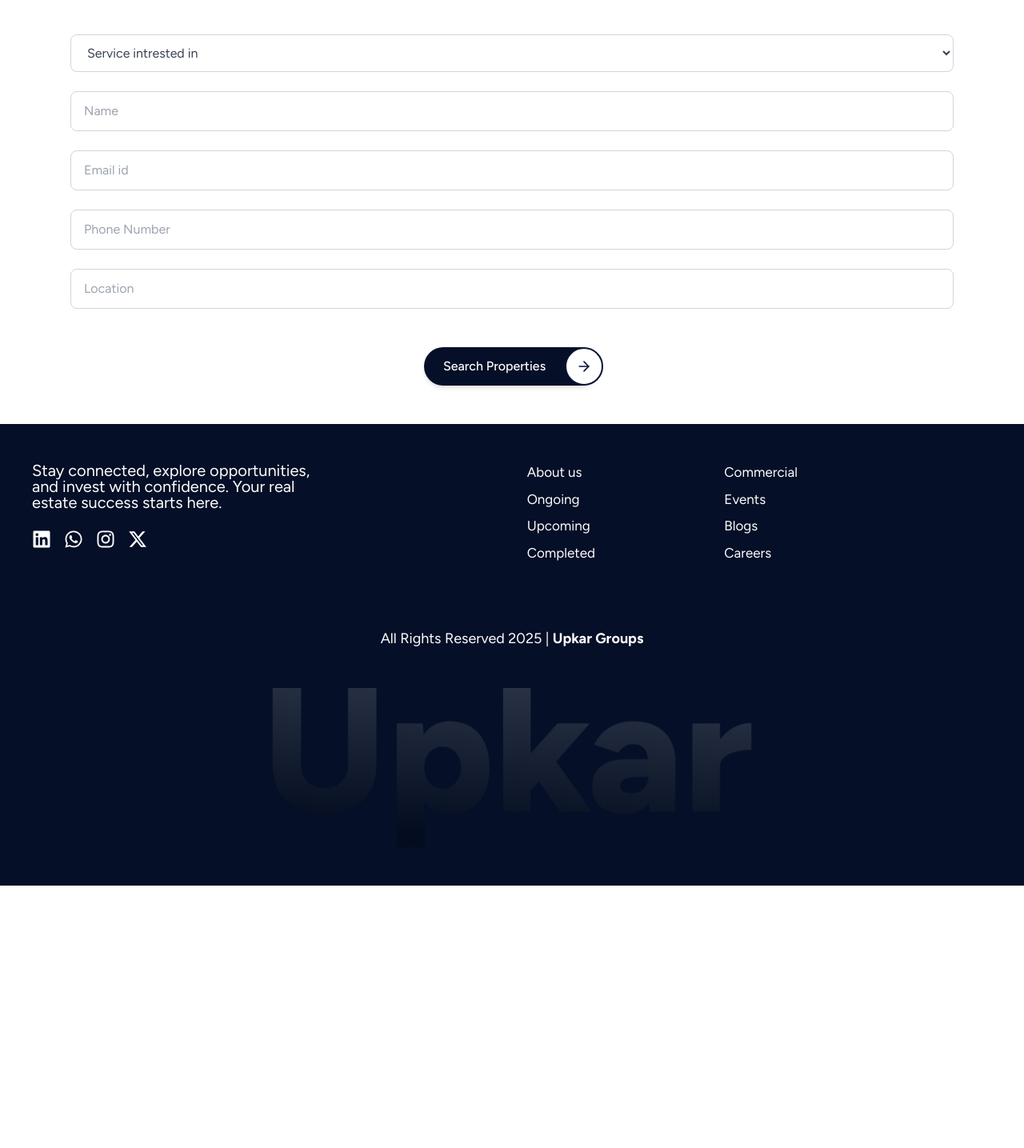
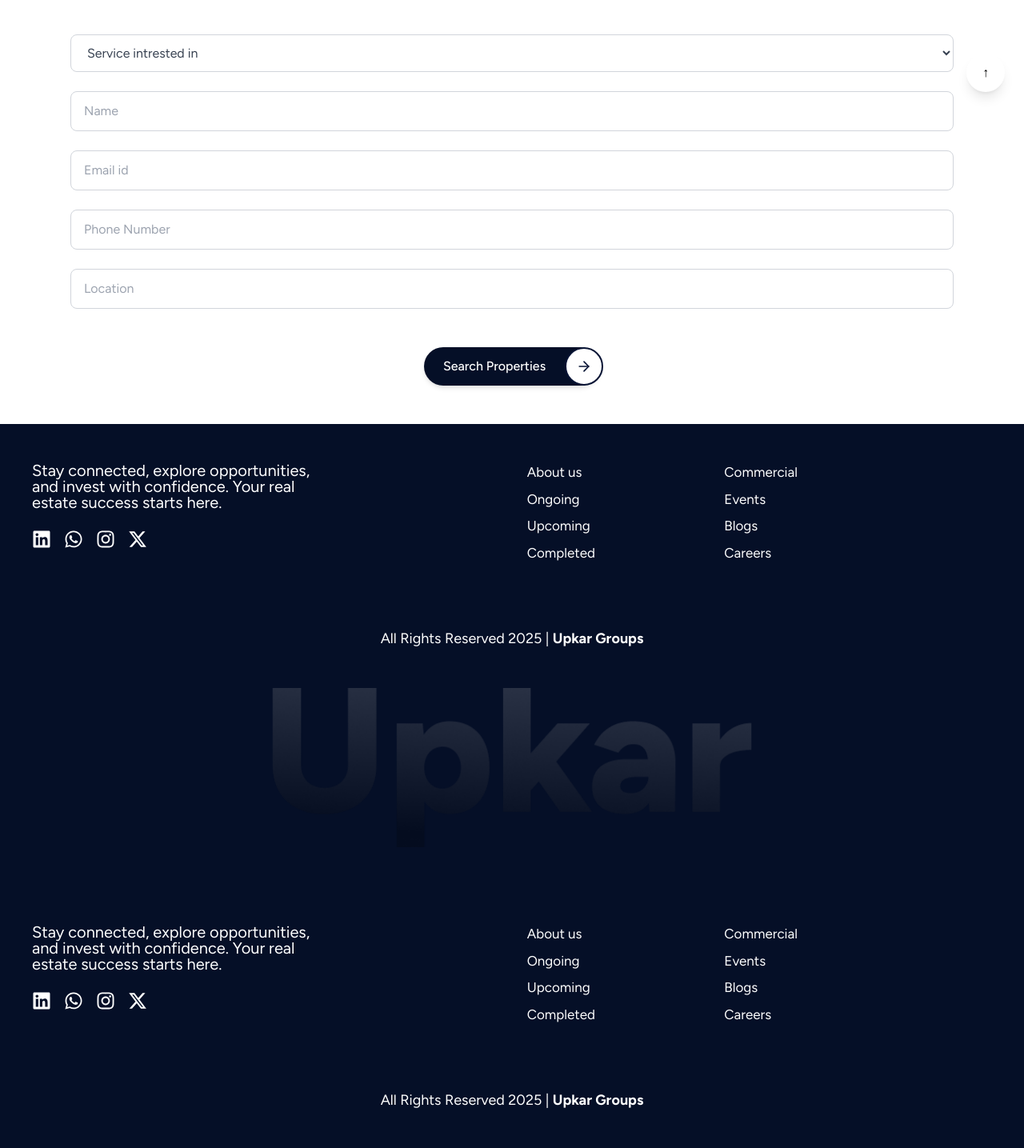
Before and after one commit to JavadAlip/upkar-frontend, a React (Vite) app: page /blogs in a window 1280 px wide. Shown: the part 661-2096 px from the top of the page at 80% size. Before the commit the page ends 1768 px from the top, so only its background shows below. Built offline with nearby package versions, Linux system fonts and the light colour scheme; no server answers; a web font is replaced by a local one.

Commit message:
added bottom scroll button to top

```diff
--- a/src/App.jsx
+++ b/src/App.jsx
@@ -1,6 +1,6 @@
-import React from 'react';
+import React, { useEffect, useState, useRef } from 'react';
 import { BrowserRouter as Router, Routes, Route } from 'react-router-dom';
-import Layout from './Components/Common/Layout';
+import Footer from './Components/Common/Footer';
 import Home from './Pages/Home';
 import AboutUs from './Pages/AboutUs';
 import CompletedPrjcts from './Pages/CompletedPrjcts';
@@ -17,6 +17,27 @@
 import 'react-toastify/dist/ReactToastify.css';
 
 export default function App() {
+  const footerRef = useRef(null);
+  const [showButton, setShowButton] = useState(false);
+
+  useEffect(() => {
+    const handleScroll = () => {
+      if (!footerRef.current) return;
+
+      const footerTop = footerRef.current.getBoundingClientRect().top;
+      const windowHeight = window.innerHeight;
+
+      setShowButton(footerTop <= windowHeight);
+    };
+
+    window.addEventListener('scroll', handleScroll);
+    return () => window.removeEventListener('scroll', handleScroll);
+  }, []);
+
+  const scrollToTop = () => {
+    window.scrollTo({ top: 0, behavior: 'smooth' });
+  };
+
   return (
     <Router>
       <ToastContainer
@@ -31,14 +52,20 @@
         pauseOnHover
         theme="colored"
       />
+
       <Routes>
+        {/* Public Routes */}
         <Route
           path="/*"
           element={
+            <>
               <Routes>
                 <Route path="/" element={<Home />} />
                 <Route path="/aboutus" element={<AboutUs />} />
-              <Route path="/completed-projects" element={<CompletedPrjcts />} />
+                <Route
+                  path="/completed-projects"
+                  element={<CompletedPrjcts />}
+                />
                 <Route path="/upcoming-projects" element={<UpcomingPrjcts />} />
                 <Route path="/ongoing-projects" element={<OngoingPrjcts />} />
                 <Route path="/project" element={<Project />} />
@@ -46,6 +73,17 @@
                 <Route path="/careers" element={<Career />} />
                 <Route path="/blogs" element={<Blogs />} />
               </Routes>
+
+              <Footer ref={footerRef} />
+              {showButton && (
+                <button
+                  onClick={scrollToTop}
+                  className="fixed bottom-6 right-6 w-12 h-12 bg-[#ffffff] text-black rounded-full flex items-center justify-center shadow-lg  transition"
+                >
+                  ↑
+                </button>
+              )}
+            </>
           }
         />
 
--- a/src/Components/Common/Footer.jsx
+++ b/src/Components/Common/Footer.jsx
@@ -1,12 +1,15 @@
-import React from "react";
-import Footerimg from "../../assets/Footer.png";
-import { FaLinkedin, FaWhatsapp, FaInstagram } from "react-icons/fa";
-import { FaXTwitter } from "react-icons/fa6";
-import { Link } from "react-router-dom";
+import React, { forwardRef } from 'react';
+import Footerimg from '../../assets/Footer.png';
+import { FaLinkedin, FaWhatsapp, FaInstagram } from 'react-icons/fa';
+import { FaXTwitter } from 'react-icons/fa6';
+import { Link } from 'react-router-dom';
 
-const Footer = () => {
+const Footer = forwardRef((props, ref) => {
   return (
-    <footer className="w-full bg-[#050F27] text-white py-10 lg:py-12 px-4 lg:px-10 font-[Figtree]">
+    <footer
+      ref={ref}
+      className="w-full bg-[#050F27] text-white py-10 lg:py-12 px-4 lg:px-10 font-[Figtree]"
+    >
       <div className="grid grid-cols-1 md:grid-cols-3 gap-8 mb-12">
         <div className="md:col-span-1 flex flex-col">
           <p className="font-[Figtree] text-[20px] font-light leading-[1] text-white">
@@ -16,7 +19,6 @@
             <br />
             estate success starts here.
           </p>
-
           <div className="flex gap-4 mt-6">
             <a href="#" className="hover:text-gray-300 transition-colors">
               <FaLinkedin className="w-5 h-5 sm:w-6 sm:h-6" />
@@ -110,10 +112,9 @@
 
       <div className="pt-8 flex flex-col items-center gap-8 lg:gap-12 w-full">
         <p className="text-center text-sm sm:text-base md:text-lg font-light">
-          All Rights Reserved 2025 |{" "}
+          All Rights Reserved 2025 |{' '}
           <span className="font-bold">Upkar Groups</span>
         </p>
-
         <img
           src={Footerimg}
           alt="Upkar Logo"
@@ -122,6 +123,6 @@
       </div>
     </footer>
   );
-};
+});
 
 export default Footer;
```
Lines whose indentation alone changed are shown as unchanged.
